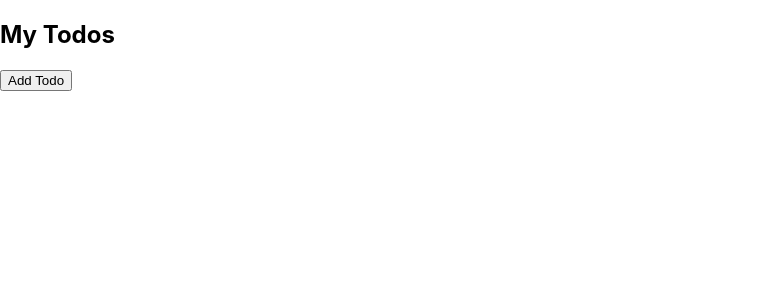
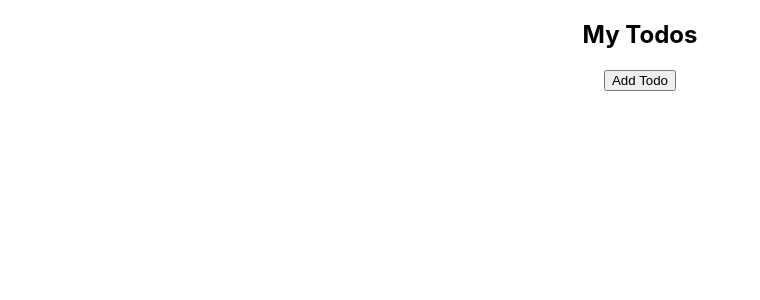
Before and after one commit to DDeForce/todo-list-react, a React (Create React App) app: page / in a window 1280 px wide. Shown: the top 300 px of the page, without its empty margins (0-760 px from the left). Built offline with nearby package versions, Linux system fonts and the light colour scheme.

Commit message:
formatting code

```diff
--- a/src/App.js
+++ b/src/App.js
@@ -1,5 +1,3 @@
-import "./App.css";
-
 import { ModalsProvider } from "./contexts/ModalsProvider";
 import { TodosProvider } from "./contexts/TodosProvider";
 
--- a/src/components/AddEditTodoModal.jsx
+++ b/src/components/AddEditTodoModal.jsx
@@ -1,12 +1,11 @@
-import React, { useState, useContext, useEffect } from 'react'
+import React, { useState, useContext, useEffect } from 'react';
 import { v4 as uuid } from 'uuid';
 
-import { ModalsContext } from "../contexts/ModalsProvider"
+import { ModalsContext } from '../contexts/ModalsProvider';
 import { TodosContext } from '../contexts/TodosProvider';
 
 const AddEditTodoModal = ({ existingTodo }) => {
   const { setAddEditModal } = useContext(ModalsContext);
-
   const { todos, setTodos } = useContext(TodosContext);
 
   const [title, setTitle] = useState("");
@@ -17,7 +16,7 @@ const AddEditTodoModal = ({ existingTodo }) => {
     setTodos([...todos, { id: generateId, title: title, text: text }]);
 
     setTitle("");
-    setText("")
+    setText("");
     setAddEditModal(false);
   }
 
@@ -29,6 +28,7 @@ const AddEditTodoModal = ({ existingTodo }) => {
     }
 
     setTodos(prev => prev.map(todo => (todo.id === existingTodo.id ? updatedTodo : todo)));
+    setAddEditModal(false);
   }
 
   useEffect(() => {
@@ -45,10 +45,10 @@ const AddEditTodoModal = ({ existingTodo }) => {
         {existingTodo == null ?
           <>
             <input type='text' placeholder='title' onChange={(e) => setTitle(e.target.value)}></input>
-            <textarea placeholder='text for todo...' onChange={(e) => setText(e.target.value)}></textarea>
+            <textarea type='text' placeholder='text for todo...' onChange={(e) => setText(e.target.value)}></textarea>
           </> : <>
             <input type='text' value={title} onChange={(e) => setTitle(e.target.value)}></input>
-            <textarea value={text} onChange={(e) => setText(e.target.value)}></textarea>
+            <textarea type='text' value={text} onChange={(e) => setText(e.target.value)}></textarea>
           </>
         }
       </form>
--- a/src/components/Todos.jsx
+++ b/src/components/Todos.jsx
@@ -1,8 +1,11 @@
-import React, { useState, useContext, useEffect } from 'react'
+import React, { useState, useContext, useEffect } from 'react';
 import AddEditTodoModal from './AddEditTodoModal';
 
-import { ModalsContext } from "../contexts/ModalsProvider"
+import { ModalsContext } from '../contexts/ModalsProvider';
 import { TodosContext } from '../contexts/TodosProvider';
+
+import "../App.css";
+
 
 const Todos = () => {
   const { addEditModal, setAddEditModal } = useContext(ModalsContext);
@@ -22,11 +25,11 @@ const Todos = () => {
 
   useEffect(() => {
     if (!addEditModal) {
-      setCurrentTodo(null)
+      setCurrentTodo(null);
     }
   }, [addEditModal])
   return (
-    <div>
+    <div className='App'>
       <h2>My Todos</h2>
       <div>
         <button onClick={() => setAddEditModal(true)}>Add Todo</button>
```
